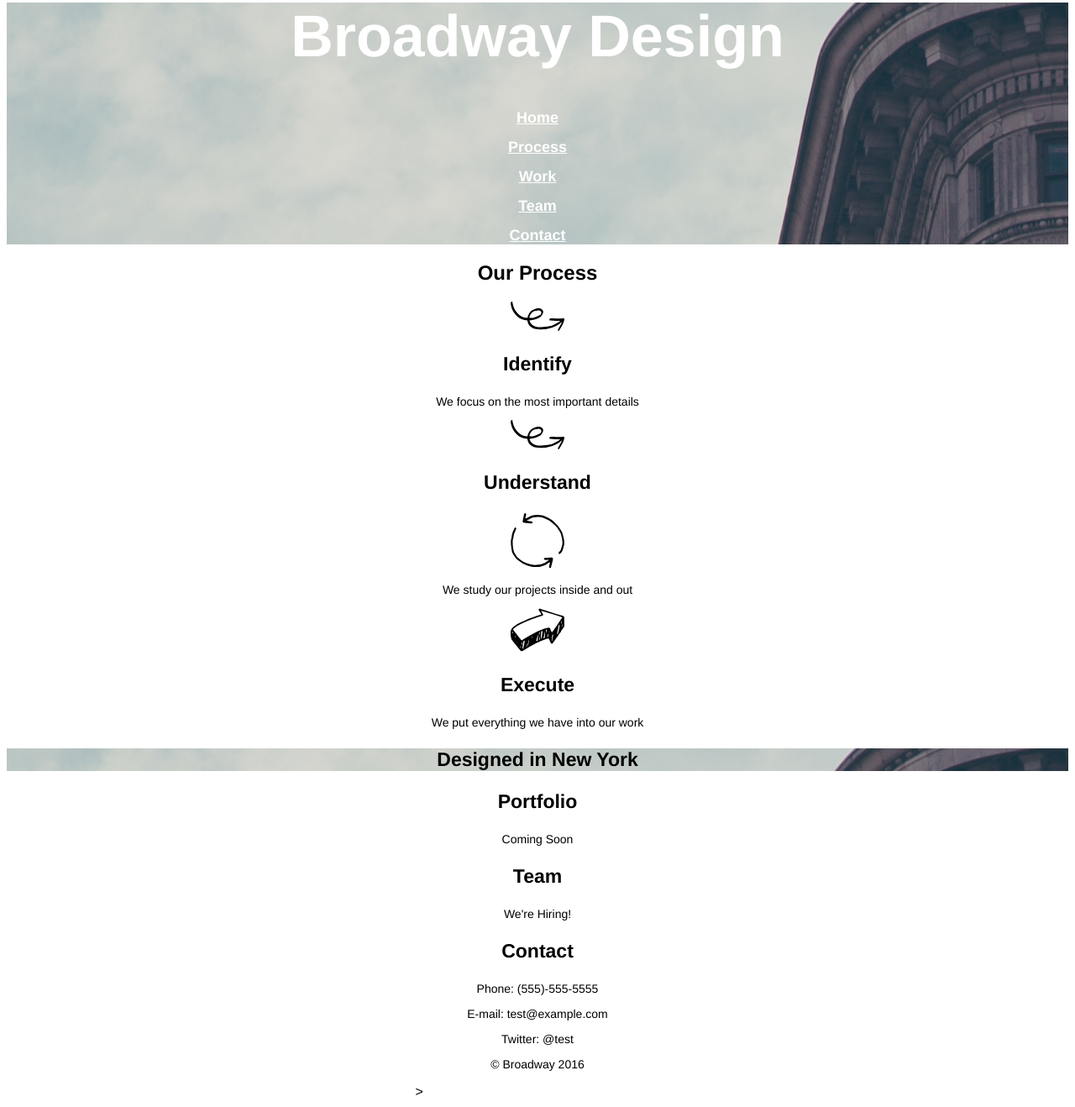
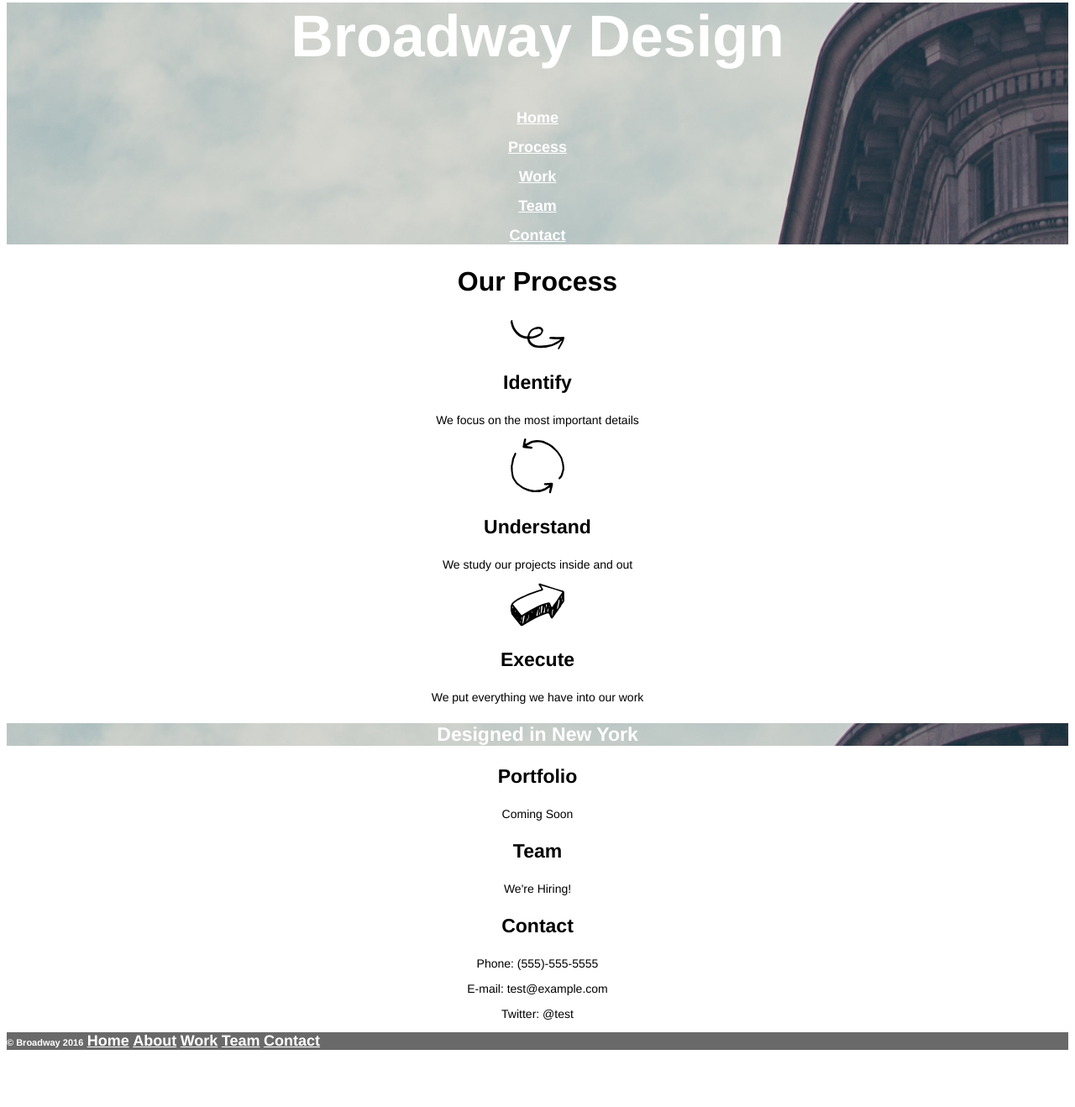
Before and after one commit to maxwellsmartish/broadway, a plain HTML site: page index.html in a window 1280 px wide. Shown: the part 44-1362 px from the top of the page at 84% size. After the commit the page ends 1302 px from the top, so only its background shows below. Drawn offline with Linux system fonts and the light colour scheme.

Commit message:
finalised project

```diff
--- a/css/style.css
+++ b/css/style.css
@@ -6,6 +6,7 @@
 .header {
 
 		background-image: url("../assets/building.png");
+		background-repeat: no-repeat;
 }
 
 h1 {
@@ -37,3 +38,21 @@ h3 {
 p {
 	font-size: 14px;
 }
+h2 {
+	font-size:32px;
+	font-weight: bold;
+	}
+
+.designbar  {
+	color:white;
+}
+
+
+#copyright {
+	font-size: 11px;
+}
+
+nav {
+	text-align: left;
+	background-color:dimgray;
+}
--- a/index.html
+++ b/index.html
@@ -23,10 +23,9 @@
 
 				<h3>Identify</h3>
 				 <p>We focus on the most important details</p>
-				 <p><img src="./assets/identify.svg"></p>
+				 <p><img src="./assets/understand.svg"></p>
 
 				<h3>Understand</h3>
-				 <p><img src="./assets/understand.svg"></p>
 				 <p>We study our projects inside and out</p>
 				 <p><img src="./assets/execute.svg"></p>
 
@@ -50,9 +49,9 @@
 				<p>Twitter: @test</p>
 			</div>
 
-			<div id="basenav">
+			<div class="basenav">
 				<nav>
-					<p>&copy; Broadway 2016</p>>
+					<a id="copyright">&copy; Broadway 2016</a>
 					<a href="#home">Home</a>
 					<a href="#about">About</a>
 					<a href="#work">Work</a>
```
